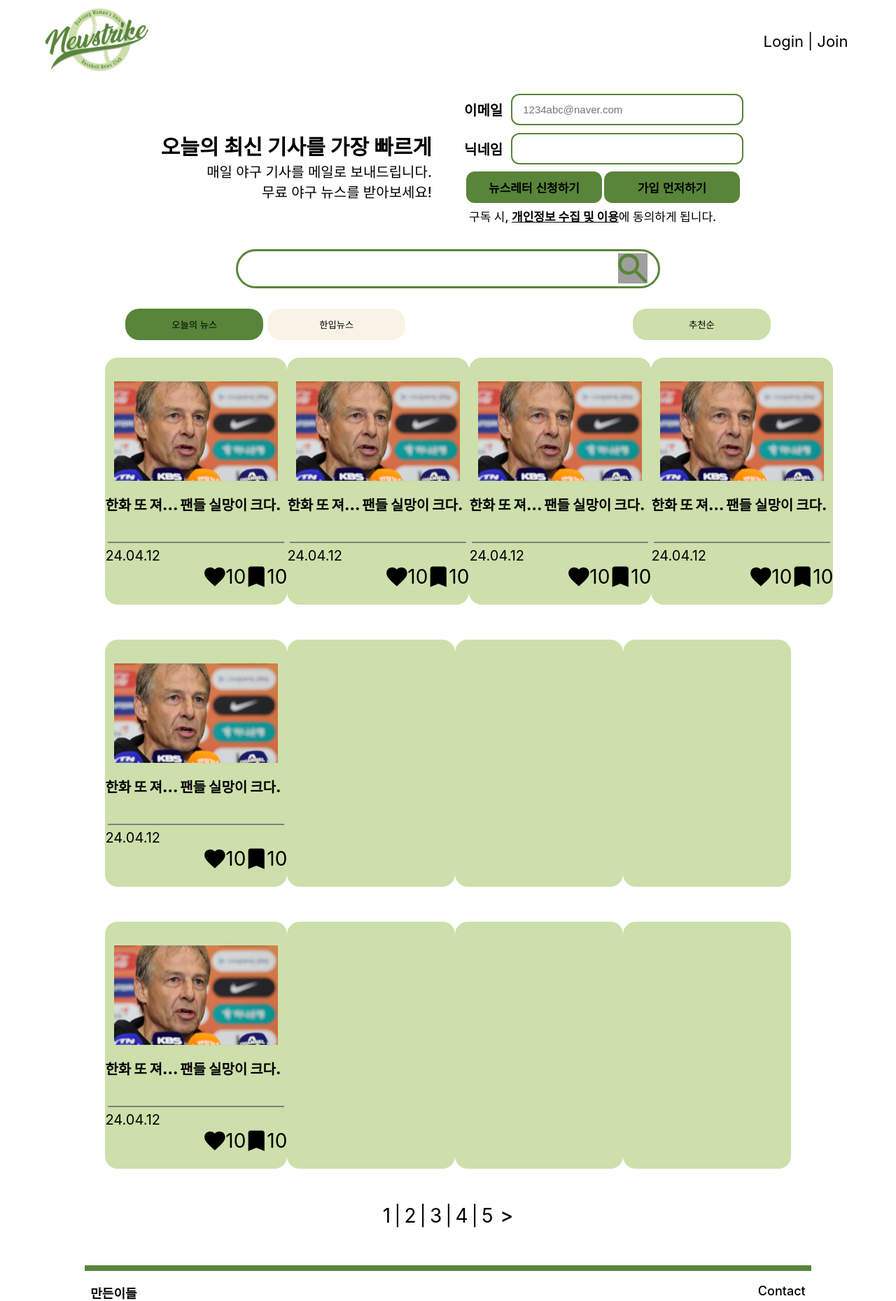
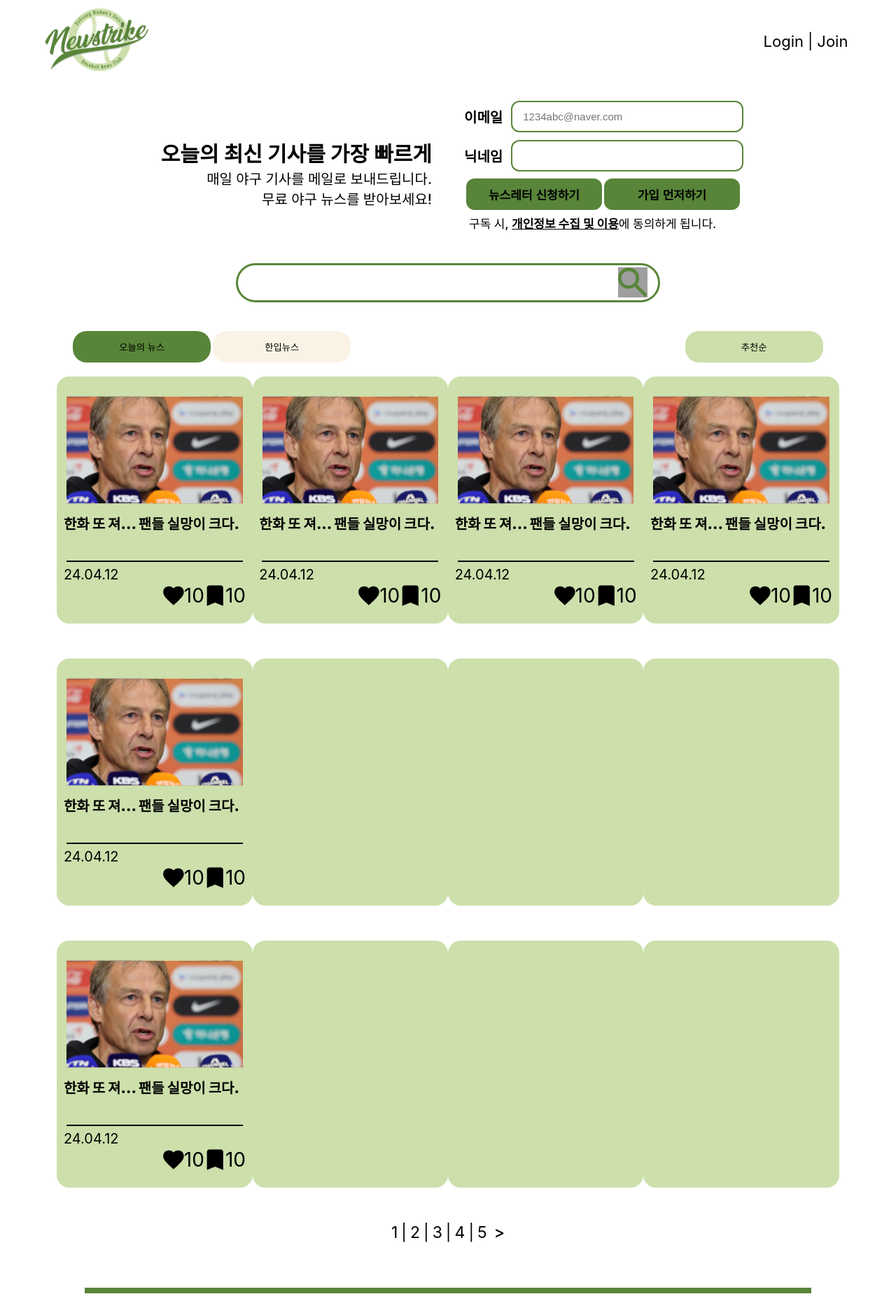
Before and after one commit to f4-zoluphaza/newsletter_front, a React (Create React App) app: page /mainPage in a window 1280 px wide. Shown: the top 1859 px of the page at 70% size. Built offline with nearby package versions, Linux system fonts and the light colour scheme; grey boxes are pictures that could not be loaded.

Commit message:
[0502] jia mainPage 전체 간격 조정

```diff
--- a/src/components/main/Footer.jsx
+++ b/src/components/main/Footer.jsx
@@ -18,14 +18,16 @@ export default function Footer() {
         <TextSpan fontsize="18px">김나영 임지아</TextSpan>
       </MakerDivContact>
       <MakerDivContact display="flex">
-        <TextSpan fontsize="18px">All rights reserved.</TextSpan>
+        <TextSpan fontsize="15px">
+          Copyright ⓒ Newstrike. All rights reserved.
+        </TextSpan>
       </MakerDivContact>
       <MakerDivContact>
         <TextSpan fontsize="18px" textalign="right">
-          Contact
+          CONTACT
         </TextSpan>
         <TextSpan fontsize="18px" textalign="right">
-          대표자 이메일 12345@NAVER.COM
+          대표자 이메일 12345@naver.com
         </TextSpan>
         <TextSpan fontsize="18px" textalign="right">
           02-901-2004
--- a/src/pages/MainPage.jsx
+++ b/src/pages/MainPage.jsx
@@ -181,44 +181,44 @@ export default function MainPage(props) {
         {/* 게시물 페이지 번호 */}
         <PostNumberDiv>
           <Links>
-            <TextSpan fontsize="28px" fontweight="400">
+            <TextSpan fontsize="23px" fontweight="400">
               1
             </TextSpan>
           </Links>
-          <TextSpan fontsize="28px" marginleft="5px" fontweight="400">
+          <TextSpan fontsize="23px" marginleft="5px" fontweight="400">
             |
           </TextSpan>
           <Links>
-            <TextSpan fontsize="28px" marginleft="5px" fontweight="400">
+            <TextSpan fontsize="23px" marginleft="5px" fontweight="400">
               2
             </TextSpan>
           </Links>
-          <TextSpan fontsize="28px" marginleft="5px" fontweight="400">
+          <TextSpan fontsize="23px" marginleft="5px" fontweight="400">
             |
           </TextSpan>
           <Links>
-            <TextSpan fontsize="28px" marginleft="5px" fontweight="400">
+            <TextSpan fontsize="23px" marginleft="5px" fontweight="400">
               3
             </TextSpan>
           </Links>
-          <TextSpan fontsize="28px" marginleft="5px" fontweight="400">
+          <TextSpan fontsize="23px" marginleft="5px" fontweight="400">
             |
           </TextSpan>
           <Links>
-            <TextSpan fontsize="28px" marginleft="5px" fontweight="400">
+            <TextSpan fontsize="23px" marginleft="5px" fontweight="400">
               4
             </TextSpan>
           </Links>
-          <TextSpan fontsize="28px" marginleft="5px" fontweight="400">
+          <TextSpan fontsize="23px" marginleft="5px" fontweight="400">
             |
           </TextSpan>
           <Links>
-            <TextSpan fontsize="28px" marginleft="5px" fontweight="400">
+            <TextSpan fontsize="23px" marginleft="5px" fontweight="400">
               5
             </TextSpan>
           </Links>
           <Links>
-            <TextSpan fontsize="28px" marginleft="10px">
+            <TextSpan fontsize="23px" marginleft="10px">
               &gt;
             </TextSpan>
           </Links>
--- a/src/styles/main/main-style-component.jsx
+++ b/src/styles/main/main-style-component.jsx
@@ -59,7 +59,7 @@ export const Links = styled(Link)`
 export const HeaderDiv = styled.div`
   width: 100%;
   height: 200px;
-  margin-top: 10px;
+  margin-top: 20px;
   /* background-color: lightcyan; */
   ${flexCenter()}
 `;
@@ -178,8 +178,8 @@ export const PersonalInformationSpan = styled.span`
 export const SearchDiv = styled.div`
   width: 100%;
   height: 55px;
-  margin-top: 30px;
-  margin-bottom: 30px;
+  margin-top: 40px;
+  margin-bottom: 42px;
   /* background-color: lightcoral; */
   ${flexCenter()}
 `;
@@ -217,11 +217,11 @@ export const SearchImg = styled.img`
   cursor: pointer;
 `;
 
+// 정렬
 export const RangeDiv = styled.div`
   width: 100%;
   height: 45px;
-  margin-top: 20px;
-  margin-bottom: 25px;
+  margin-bottom: 20px;
 
   display: flex;
   justify-content: center;
@@ -230,7 +230,8 @@ export const RangeDiv = styled.div`
 `;
 
 export const RangeCenterDiv = styled.div`
-  width: 80%;
+  /* width: 80%; //컴퓨터 */
+  width: 93%; //노트북
   height: 45px;
 
   display: flex;
@@ -240,7 +241,7 @@ export const RangeCenterDiv = styled.div`
 `;
 
 export const RangeWapperDiv = styled.div`
-  width: 400px;
+  width: 397px;
   height: 45px;
   border: solid 0px;
   box-sizing: border-box;
@@ -277,7 +278,8 @@ export const PostAllDiv = styled.div`
 `;
 
 export const PostDiv = styled.div`
-  width: 85%;
+  /* width: 85%; //컴퓨터 */
+  width: 97%;
   height: 353px;
 
   display: flex;
@@ -326,7 +328,7 @@ export const Line = styled.hr`
   border-style: solid;
 
   align-self: center;
-  border-color: gray;
+  /* border-color: gray; */
 `;
 
 export const NewsDateDiv = styled.div`
@@ -366,7 +368,7 @@ export const HeartCountScript = styled.span`
 // 포스터 페이지 순서
 export const PostNumberDiv = styled.div`
   width: 100%;
-  height: 80px;
+  height: 85px;
 
   display: flex;
   justify-content: ${(props) => props.justifycontent || 'center'};
@@ -385,10 +387,11 @@ export const BoldLine = styled.hr`
   border-color: #588539;
 `;
 
-// footer
+// Footer
 export const FooterDiv = styled.div`
   width: 100%;
   height: 90px;
+  margin-bottom: 20px;
 
   display: flex;
   justify-content: space-around;
```
